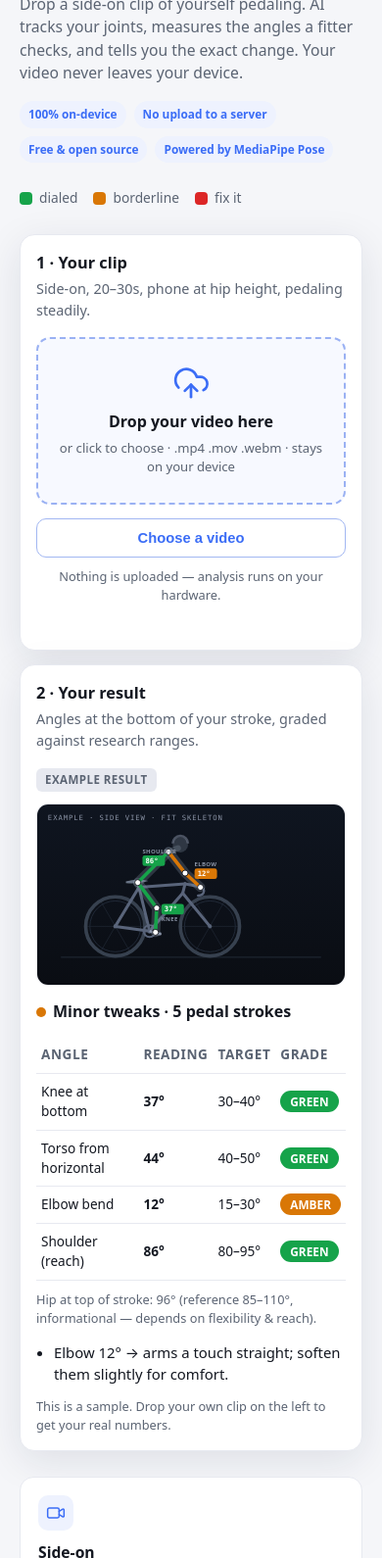
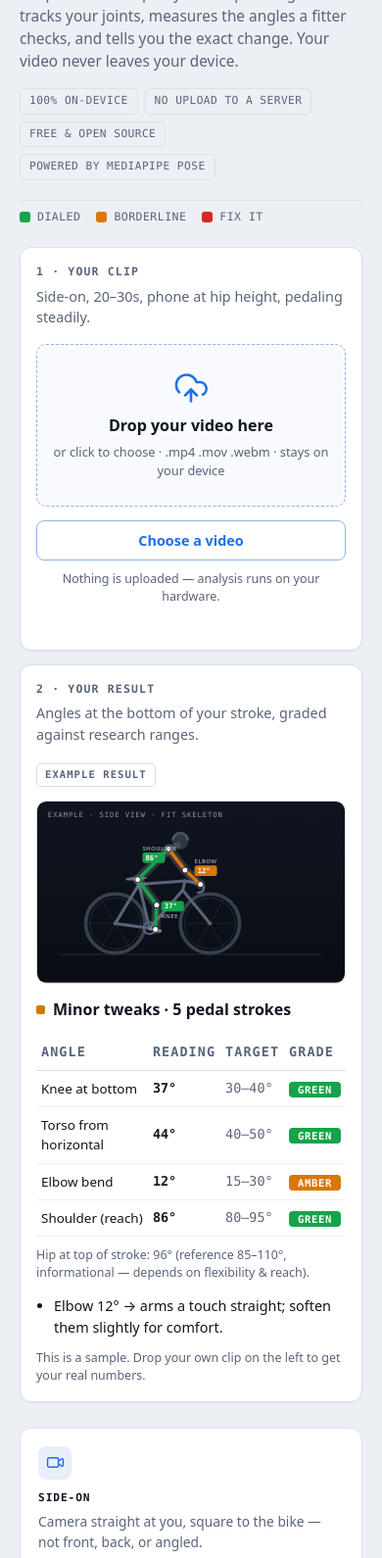
Before and after one commit to doniwirawan/bike-fit-analyzer, a plain HTML site: page web/index.html in a window 390 px wide. Shown: the part 174-1764 px from the top of the page at 98% size. Drawn offline with Linux system fonts and the light colour scheme.

Commit message:
Clinical UI redesign + off-axis (view-quality) warning
Restyle web/index.html toward a data-instrument look: restrained slate/blue
palette, monospace tabular numerals for all readings, hairline flat cards,
uppercase measured section labels, "BIKE FIT ANALYZER · v2" wordmark, squared
grade pills. Verified in light and dark via headless render. All JS DOM hooks
preserved.

Add a view-quality check: per frame, measure the body's horizontal spread
(max shoulder/hip width) relative to torso length from the left/right
landmarks. In a true side view these overlap (small ratio); off-axis, front,
or rear footage inflates it. When the median ratio exceeds 0.55, show an amber
banner warning that the clip isn't square-on and the angles (especially reach)
may be distorted. Validated: side-on ~0.18, oblique ~0.97, front ~1.6.

Co-Authored-By: Claude Opus 4.8 <noreply@anthropic.com>

```diff
--- a/web/index.html
+++ b/web/index.html
@@ -8,116 +8,124 @@
 <style>
   :root{
     color-scheme: light dark;
-    --bg:#f5f6f9; --card:#ffffff; --fg:#141821; --mut:#5b6473; --line:#e7e9f0;
-    --accent:#3b6df6; --accent-ink:#fff; --soft:#eef2fe;
+    --bg:#eceff4; --card:#ffffff; --fg:#0e1620; --mut:#59647a; --line:#dbe1ea;
+    --grid:#eef1f6; --accent:#1f6feb; --accent-ink:#fff; --soft:#e9eff9;
     --green:#16a34a; --amber:#d97706; --red:#dc2626; --gray:#9aa3b2;
-    --shadow:0 10px 40px rgba(20,30,60,.10);
+    --mono:ui-monospace,"SF Mono",Menlo,Consolas,"Liberation Mono",monospace;
+    --shadow:0 1px 2px rgba(16,24,40,.05);
   }
   @media (prefers-color-scheme: dark){
-    :root{ --bg:#0d0f14; --card:#161a22; --fg:#e8ebf2; --mut:#98a2b4; --line:#262b36;
-           --accent:#5b86ff; --soft:#182238; --shadow:0 10px 40px rgba(0,0,0,.55); }
+    :root{ --bg:#0b0f16; --card:#111825; --fg:#dfe6f0; --mut:#8b97a8; --line:#1e2734;
+           --grid:#161e29; --accent:#4d8bff; --soft:#152033; --shadow:0 1px 0 rgba(0,0,0,.5); }
   }
   *{box-sizing:border-box}
   html{scroll-behavior:smooth}
   html,body{max-width:100%;overflow-x:hidden}
   body{margin:0;font-family:system-ui,-apple-system,Segoe UI,Roboto,Inter,sans-serif;
-    background:var(--bg);color:var(--fg);line-height:1.5;overflow-wrap:break-word}
+    background:var(--bg);color:var(--fg);line-height:1.5;overflow-wrap:break-word;-webkit-font-smoothing:antialiased}
   .wrap{max-width:1120px;margin:0 auto;padding:0 20px}
   img,svg,canvas,video{max-width:100%;height:auto}
   .tscroll{overflow-x:auto;-webkit-overflow-scrolling:touch}
   table{width:100%;min-width:0}
 
   /* header */
-  header{padding:30px 0 10px}
-  .brand{display:flex;align-items:center;gap:10px;font-weight:800;font-size:1.15rem}
-  .brand .dot{width:11px;height:11px;border-radius:50%;background:var(--accent)}
-  .hero{padding:26px 0 20px;max-width:720px}
-  .hero h1{font-size:2.15rem;line-height:1.12;margin:0 0 12px;letter-spacing:-.02em}
+  header{padding:26px 0 8px;border-bottom:1px solid var(--line);margin-bottom:8px}
+  .brand{display:flex;align-items:center;gap:9px;font-family:var(--mono);font-weight:700;
+    font-size:.95rem;letter-spacing:.14em;text-transform:uppercase}
+  .brand .v{color:var(--mut);font-weight:400;text-transform:none;letter-spacing:.02em}
+  .hero{padding:22px 0 18px;max-width:730px}
+  .hero h1{font-size:2rem;line-height:1.14;margin:0 0 12px;letter-spacing:-.015em;font-weight:700}
   .hero h1 .g{color:var(--green)} .hero h1 .a{color:var(--amber)} .hero h1 .r{color:var(--red)}
-  .hero p{font-size:1.08rem;color:var(--mut);margin:0}
-  .chips{display:flex;flex-wrap:wrap;gap:8px;margin-top:16px}
-  .chip{font-size:.8rem;background:var(--soft);color:var(--accent);padding:5px 11px;border-radius:99px;font-weight:600}
+  .hero p{font-size:1.04rem;color:var(--mut);margin:0}
+  .chips{display:flex;flex-wrap:wrap;gap:7px;margin-top:16px}
+  .chip{font-family:var(--mono);font-size:.7rem;letter-spacing:.04em;text-transform:uppercase;
+    color:var(--mut);background:transparent;padding:4px 9px;border:1px solid var(--line);border-radius:5px}
 
   /* two-column app */
-  .app{display:grid;grid-template-columns:1fr 1fr;gap:20px;margin:14px 0 34px;align-items:start}
+  .app{display:grid;grid-template-columns:1fr 1fr;gap:18px;margin:14px 0 34px;align-items:start}
   @media(max-width:880px){ .app{grid-template-columns:1fr} }
-  .panel{background:var(--card);border-radius:18px;box-shadow:var(--shadow);padding:22px;border:1px solid var(--line)}
-  .panel h2{margin:0 0 4px;font-size:1.02rem}
+  .panel{background:var(--card);border-radius:12px;box-shadow:var(--shadow);padding:20px;border:1px solid var(--line)}
+  .panel h2{margin:0 0 5px;font-family:var(--mono);font-size:.72rem;font-weight:600;letter-spacing:.1em;text-transform:uppercase;color:var(--mut)}
   .panel .lead{color:var(--mut);font-size:.9rem;margin:0 0 16px}
 
   /* dropzone */
-  #drop{border:2px dashed color-mix(in srgb,var(--accent) 45%,var(--line));border-radius:14px;
-    padding:38px 18px;text-align:center;cursor:pointer;transition:.15s;background:color-mix(in srgb,var(--accent) 4%,transparent)}
-  #drop:hover,#drop.hi{border-color:var(--accent);background:color-mix(in srgb,var(--accent) 10%,transparent)}
+  #drop{border:1.5px dashed color-mix(in srgb,var(--accent) 40%,var(--line));border-radius:10px;
+    padding:36px 18px;text-align:center;cursor:pointer;transition:.15s;background:color-mix(in srgb,var(--accent) 3%,transparent)}
+  #drop:hover,#drop.hi{border-color:var(--accent);background:color-mix(in srgb,var(--accent) 8%,transparent)}
   #drop .ic{font-size:2.4rem;line-height:1}
-  #drop b{display:block;margin-top:8px}
-  #drop .hint{color:var(--mut);font-size:.82rem;margin-top:6px}
+  #drop b{display:block;margin-top:8px;font-weight:600}
+  #drop .hint{color:var(--mut);font-size:.8rem;margin-top:6px}
   .try{margin-top:14px;display:flex;gap:10px;align-items:center;flex-wrap:wrap}
-  .btn{border:0;border-radius:10px;padding:11px 16px;font-weight:700;font-size:.92rem;cursor:pointer}
+  .btn{border:0;border-radius:8px;padding:10px 15px;font-weight:600;font-size:.9rem;cursor:pointer;font-family:inherit}
   .btn.primary{background:var(--accent);color:var(--accent-ink)}
   .btn.ghost{background:transparent;color:var(--accent);border:1px solid color-mix(in srgb,var(--accent) 40%,var(--line))}
 
   #stage{position:relative;margin-top:4px;display:none}
-  canvas{width:100%;border-radius:12px;background:#000;display:block}
+  canvas{width:100%;border-radius:10px;background:#000;display:block;border:1px solid var(--line)}
   video{display:none}
-  #bar{height:8px;background:var(--line);border-radius:6px;overflow:hidden;margin-top:14px;display:none}
+  #bar{height:6px;background:var(--line);border-radius:3px;overflow:hidden;margin-top:14px;display:none}
   #fill{height:100%;width:0;background:var(--accent);transition:width .12s}
-  #status{margin-top:12px;color:var(--mut);font-size:.9rem;min-height:1.2em}
+  #status{margin-top:12px;color:var(--mut);font-size:.86rem;min-height:1.2em;font-family:var(--mono)}
 
   /* result / example card */
-  .badge{display:inline-block;font-size:.72rem;font-weight:700;letter-spacing:.04em;text-transform:uppercase;
-    color:var(--mut);background:var(--line);padding:3px 9px;border-radius:6px;margin-bottom:12px}
-  .verdict{font-size:1.12rem;font-weight:800;margin:2px 0 14px}
+  .badge{display:inline-block;font-family:var(--mono);font-size:.66rem;font-weight:600;letter-spacing:.1em;text-transform:uppercase;
+    color:var(--mut);background:transparent;border:1px solid var(--line);padding:3px 8px;border-radius:4px;margin-bottom:14px}
+  .verdict{font-size:1.08rem;font-weight:700;margin:2px 0 14px}
   table{width:100%;border-collapse:collapse}
-  th,td{text-align:left;padding:9px 6px;border-bottom:1px solid var(--line);font-size:.93rem}
-  th{color:var(--mut);font-weight:600;font-size:.72rem;text-transform:uppercase;letter-spacing:.04em}
-  td.val{font-variant-numeric:tabular-nums;font-weight:700}
-  .pill{padding:3px 10px;border-radius:99px;color:#fff;font-weight:800;font-size:.74rem}
+  th,td{text-align:left;padding:9px 6px;border-bottom:1px solid var(--grid);font-size:.92rem}
+  thead th{border-bottom:1px solid var(--line)}
+  th{color:var(--mut);font-family:var(--mono);font-weight:600;font-size:.66rem;text-transform:uppercase;letter-spacing:.08em}
+  td.val{font-family:var(--mono);font-variant-numeric:tabular-nums;font-weight:700}
+  td:nth-child(3){font-family:var(--mono);color:var(--mut);font-size:.84rem}
+  .pill{padding:2px 9px;border-radius:4px;color:#fff;font-family:var(--mono);font-weight:700;font-size:.66rem;letter-spacing:.06em}
   .GREEN{background:var(--green)} .AMBER{background:var(--amber)} .RED{background:var(--red)} .GRAY{background:var(--gray)}
-  .fixes{margin:14px 0 0;padding-left:18px} .fixes li{margin:6px 0;font-size:.93rem}
-  .demoimg{width:100%;border-radius:12px;border:1px solid var(--line);margin-bottom:14px;display:block}
-  .foot{color:var(--mut);font-size:.8rem;margin-top:12px}
+  .fixes{margin:14px 0 0;padding-left:18px} .fixes li{margin:6px 0;font-size:.9rem}
+  .demoimg{width:100%;border-radius:10px;border:1px solid var(--line);margin-bottom:14px;display:block}
+  .foot{color:var(--mut);font-size:.78rem;margin-top:12px;line-height:1.45}
+  .warn{display:flex;gap:9px;align-items:flex-start;margin:0 0 14px;padding:10px 12px;border-radius:8px;
+    font-size:.84rem;line-height:1.4;background:color-mix(in srgb,var(--amber) 12%,transparent);
+    border:1px solid color-mix(in srgb,var(--amber) 45%,var(--line))}
+  .warn b{color:var(--amber)} .warn .i{color:var(--amber);font-weight:700;flex:none}
 
   /* film + how sections */
-  .cols{display:grid;grid-template-columns:repeat(3,1fr);gap:16px;margin:8px 0 40px}
+  .cols{display:grid;grid-template-columns:repeat(3,1fr);gap:14px;margin:8px 0 40px}
   @media(max-width:760px){ .cols{grid-template-columns:1fr} }
-  .mini{background:var(--card);border:1px solid var(--line);border-radius:14px;padding:18px}
-  .mini h3{margin:0 0 6px;font-size:.98rem} .mini p{margin:0;color:var(--mut);font-size:.88rem}
-  .legend{display:flex;gap:16px;flex-wrap:wrap;margin:6px 0 26px;color:var(--mut);font-size:.86rem}
+  .mini{background:var(--card);border:1px solid var(--line);border-radius:12px;padding:18px}
+  .mini h3{margin:0 0 6px;font-family:var(--mono);font-size:.7rem;font-weight:600;letter-spacing:.08em;text-transform:uppercase} .mini p{margin:0;color:var(--mut);font-size:.86rem}
+  .legend{display:flex;gap:16px;flex-wrap:wrap;margin:6px 0 22px;color:var(--mut);font-family:var(--mono);font-size:.72rem;letter-spacing:.04em;text-transform:uppercase}
   .legend span{display:inline-flex;align-items:center;gap:7px}
-  .sw{width:13px;height:13px;border-radius:4px;display:inline-block}
-  footer{border-top:1px solid var(--line);padding:22px 0 50px;color:var(--mut);font-size:.84rem}
+  .sw{width:11px;height:11px;border-radius:3px;display:inline-block}
+  footer{border-top:1px solid var(--line);padding:22px 0 50px;color:var(--mut);font-size:.82rem}
   a{color:var(--accent)}
   /* ---- icons ---- */
-  .brand svg{width:22px;height:22px;color:var(--accent);vertical-align:-5px;margin-right:2px}
-  .drop-ic{width:38px;height:38px;color:var(--accent);margin:0 auto 6px;display:block}
-  .mini .mi{width:36px;height:36px;border-radius:10px;background:var(--soft);color:var(--accent);display:inline-flex;align-items:center;justify-content:center;margin-bottom:11px}
-  .mini .mi svg{width:20px;height:20px}
-  .vdot{display:inline-block;width:10px;height:10px;border-radius:50%;vertical-align:middle;margin:0 7px 2px 0}
+  .brand svg{width:20px;height:20px;color:var(--accent);vertical-align:-4px}
+  .drop-ic{width:36px;height:36px;color:var(--accent);margin:0 auto 6px;display:block}
+  .mini .mi{width:34px;height:34px;border-radius:8px;background:var(--soft);color:var(--accent);display:inline-flex;align-items:center;justify-content:center;margin-bottom:11px}
+  .mini .mi svg{width:19px;height:19px}
+  .vdot{display:inline-block;width:9px;height:9px;border-radius:2px;vertical-align:middle;margin:0 8px 2px 0}
   /* ---- mobile ---- */
   @media(max-width:600px){
-    header{padding:22px 0 6px}
-    .hero{padding:18px 0 14px}
-    .hero h1{font-size:1.62rem}
-    .hero p{font-size:.98rem}
-    .chip{font-size:.74rem;padding:5px 9px}
+    header{padding:20px 0 6px}
+    .hero{padding:16px 0 14px}
+    .hero h1{font-size:1.55rem}
+    .hero p{font-size:.96rem}
     .app{gap:14px;margin:12px 0 26px}
-    .panel{padding:16px;border-radius:15px}
+    .panel{padding:16px}
     #drop{padding:26px 14px}
     .cols{gap:12px}
-    th,td{padding:8px 5px;font-size:.85rem}
+    th,td{padding:8px 5px;font-size:.84rem}
     .verdict{font-size:1rem}
     .btn{width:100%}
     .try{flex-direction:column;align-items:stretch}
     .try .foot{text-align:center}
   }
-  @media(max-width:380px){ .hero h1{font-size:1.45rem} .wrap{padding:0 14px} }
+  @media(max-width:380px){ .hero h1{font-size:1.4rem} .wrap{padding:0 14px} }
 </style>
 </head>
 <body>
 <div class="wrap">
   <header>
-    <div class="brand"><svg viewBox="0 0 24 24" fill="none" stroke="currentColor" stroke-width="2" stroke-linecap="round" stroke-linejoin="round"><circle cx="18.5" cy="17.5" r="3.5"/><circle cx="5.5" cy="17.5" r="3.5"/><circle cx="15" cy="5" r="1"/><path d="M12 17.5V14l-3-3 4-3 2 3h2"/></svg> Bike Fit Analyzer</div>
+    <div class="brand"><svg viewBox="0 0 24 24" fill="none" stroke="currentColor" stroke-width="2" stroke-linecap="round" stroke-linejoin="round"><circle cx="18.5" cy="17.5" r="3.5"/><circle cx="5.5" cy="17.5" r="3.5"/><circle cx="15" cy="5" r="1"/><path d="M12 17.5V14l-3-3 4-3 2 3h2"/></svg> Bike Fit Analyzer <span class="v">· v2</span></div>
     <div class="hero">
       <h1>Grade your bike fit — <span class="g">green</span>, <span class="a">amber</span>, <span class="r">red</span> — right in your browser.</h1>
       <p>Drop a side-on clip of yourself pedaling. AI tracks your joints, measures the angles a
@@ -252,6 +260,7 @@
       <div id="results" hidden>
         <div class="badge" style="color:var(--accent);background:var(--soft)">Your result</div>
         <div class="verdict" id="verdict"></div>
+        <div class="warn" id="viewwarn" hidden><span class="i">&#9888;</span><span><b>This clip doesn't look square-on.</b> Off-axis footage stretches or squashes these angles — especially reach. Re-film with the camera directly beside you (90° to the bike, at hip height) for reliable numbers.</span></div>
         <div class="tscroll"><table><thead><tr><th>Angle</th><th>Reading</th><th>Target</th><th>Grade</th></tr></thead>
           <tbody id="tbody"></tbody></table></div>
         <div class="foot" id="hipinfo" style="margin-top:10px"></div>
@@ -341,7 +350,7 @@ function findPeaks(y,minDist,prom){const peaks=[];
     if(y[i]-Math.max(bL,bR)>=prom){ if(peaks.length&&i-peaks[peaks.length-1]<minDist){ if(y[i]>y[peaks[peaks.length-1]])peaks[peaks.length-1]=i;} else peaks.push(i);} }
   return peaks;}
 
-let frames=[], sideConf={left:0,right:0};
+let frames=[], sideConf={left:0,right:0}, viewRatios=[];
 async function start(f){
   drop.style.display="none"; $(".try").style.display="none"; $("#results").hidden=true;
   stage.style.display="block"; bar.style.display="block"; fill.style.width="0";
@@ -350,7 +359,7 @@ async function start(f){
   vid.src=URL.createObjectURL(f);
   await new Promise(res=>{ vid.onloadeddata=res; vid.onerror=res; });
   cv.width=vid.videoWidth||848; cv.height=vid.videoHeight||478;
-  frames=[]; sideConf={left:0,right:0}; status.textContent="Analyzing — detecting your body each frame…";
+  frames=[]; sideConf={left:0,right:0}; viewRatios=[]; status.textContent="Analyzing — detecting your body each frame…";
   vid.pause();
   // Step through the clip by seeking frame-by-frame (driven by 'seeked' events) so
   // every frame is sampled deterministically. Unlike rAF on a playing video, this
@@ -364,6 +373,11 @@ async function start(f){
       // Lock onto the near (camera) side by confidence accumulated over the whole
       // clip, so a noisy frame can't flip us to the far leg mid-stroke.
       for(const s in SIDE) sideConf[s]+=Object.values(SIDE[s]).reduce((a,i)=>a+(lm[i].visibility??0),0);
+      // View quality: in a true side view left/right shoulders & hips overlap, so the body's
+      // horizontal spread is small vs torso length. Off-axis / front / rear inflates it.
+      const pxw=i=>lm[i].x*cv.width, pxh=i=>lm[i].y*cv.height;
+      const torsoLen=Math.hypot((pxw(11)+pxw(12))/2-(pxw(23)+pxw(24))/2,(pxh(11)+pxh(12))/2-(pxh(23)+pxh(24))/2);
+      if(torsoLen>5) viewRatios.push(Math.max(Math.abs(pxw(11)-pxw(12)),Math.abs(pxw(23)-pxw(24)))/torsoLen);
       const near=sideConf.left>=sideConf.right?"left":"right"; const ids=SIDE[near];
       const px=i=>({x:lm[i].x*cv.width,y:lm[i].y*cv.height});
       const P={}; for(const k in ids)P[k]=px(ids[k]);
@@ -436,6 +450,7 @@ function finish(){
   const ul=$("#fixes"); ul.innerHTML=fixes.length?"":"<li>Everything in range — nice fit.</li>";
   fixes.forEach(t=>{const li=document.createElement("li");li.textContent=t;ul.appendChild(li);});
 
+  $("#viewwarn").hidden = !(viewRatios.length>=5 && median(viewRatios)>0.55);
   $("#example").hidden=true; $("#results").hidden=false;
   const deepest=bdc.reduce((a,b)=>frames[b].ankleY>frames[a].ankleY?b:a,bdc[0]);
   // seek to the EXACT captured time of that frame so the skeleton lines up
```
